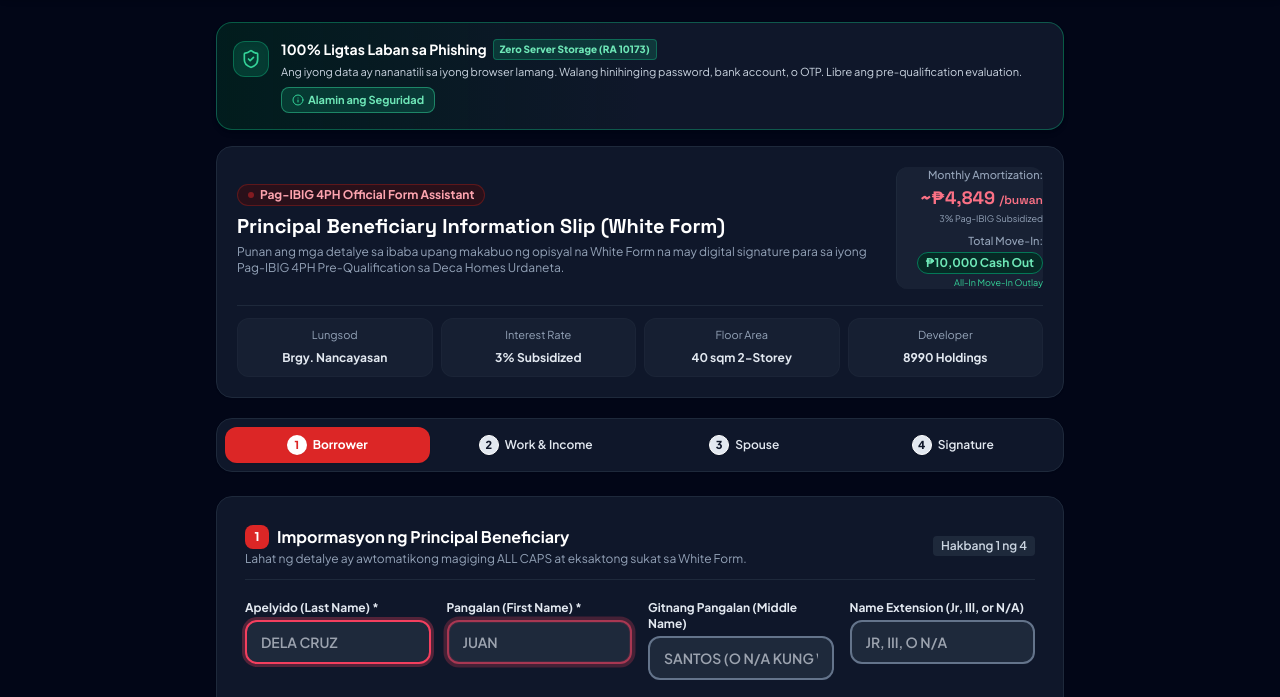
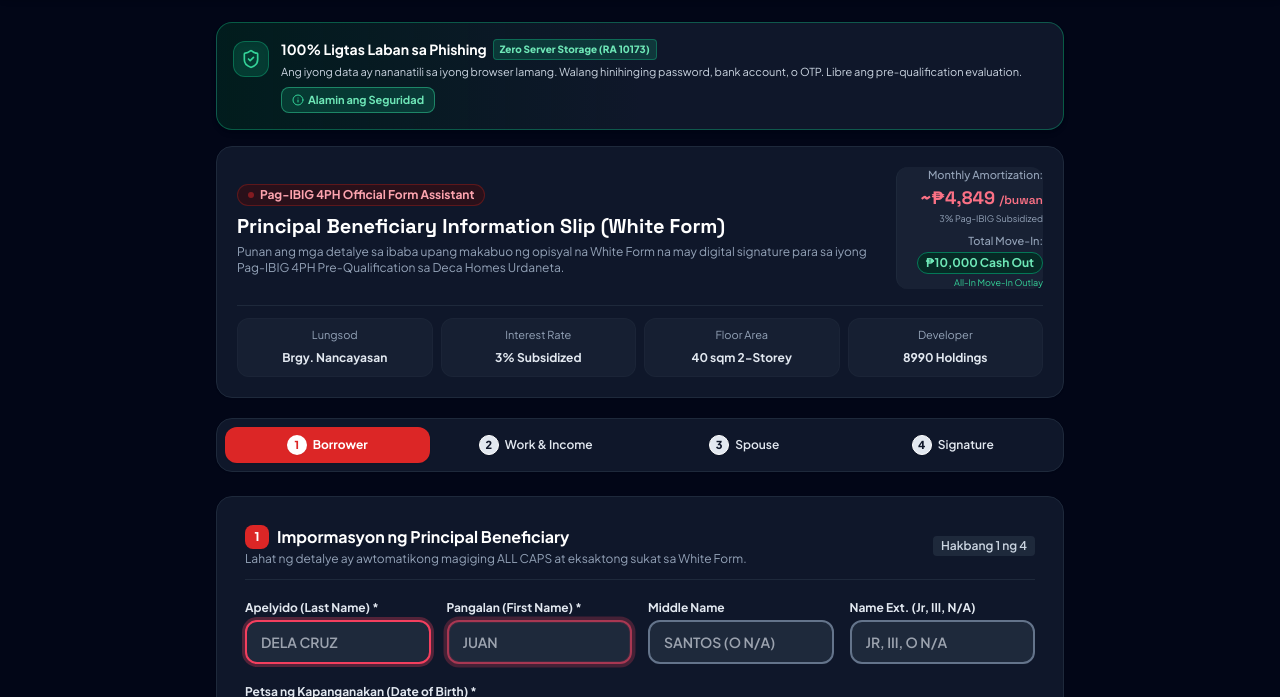
Before and after one commit to jceecanizares/JC-DECA-White-Form, a plain HTML site: page index.html in a window 1280 px wide. Shown: the part 93-790 px from the top of the page. Drawn offline with nearby package versions, Linux system fonts and the light colour scheme.

Commit message:
Add files via upload

```diff
--- a/index.html
+++ b/index.html
@@ -373,25 +373,25 @@
           <span class="text-xs font-semibold px-2 py-0.5 rounded bg-slate-100 dark:bg-slate-800 text-slate-600 dark:text-slate-300">Hakbang 1 ng 4</span>
         </div>
 
-        <div class="grid grid-cols-1 sm:grid-cols-4 gap-4">
+        <div class="grid grid-cols-1 sm:grid-cols-4 gap-4 items-end">
           <!-- Surname -->
-          <div>
+          <div class="flex flex-col justify-end">
             <label for="surname" class="block text-xs font-bold text-slate-800 dark:text-slate-200 mb-1">Apelyido (Last Name) *</label>
             <input type="text" id="surname" placeholder="DELA CRUZ" class="uppercase-input w-full px-3.5 py-2.5 text-xs sm:text-sm bg-white dark:bg-slate-800 border-2 border-slate-400 dark:border-slate-600 rounded-xl focus:ring-2 focus:ring-red-600 dark:focus:ring-red-500 text-slate-900 dark:text-slate-100 font-semibold transition" required>
           </div>
           <!-- First Name -->
-          <div>
+          <div class="flex flex-col justify-end">
             <label for="firstName" class="block text-xs font-bold text-slate-800 dark:text-slate-200 mb-1">Pangalan (First Name) *</label>
             <input type="text" id="firstName" placeholder="JUAN" class="uppercase-input w-full px-3.5 py-2.5 text-xs sm:text-sm bg-white dark:bg-slate-800 border-2 border-slate-400 dark:border-slate-600 rounded-xl focus:ring-2 focus:ring-red-600 dark:focus:ring-red-500 text-slate-900 dark:text-slate-100 font-semibold transition" required>
           </div>
           <!-- Middle Name -->
-          <div>
-            <label for="middleName" class="block text-xs font-bold text-slate-800 dark:text-slate-200 mb-1">Gitnang Pangalan (Middle Name)</label>
-            <input type="text" id="middleName" placeholder="SANTOS (O N/A KUNG WALA)" class="uppercase-input w-full px-3.5 py-2.5 text-xs sm:text-sm bg-white dark:bg-slate-800 border-2 border-slate-400 dark:border-slate-600 rounded-xl focus:ring-2 focus:ring-red-600 dark:focus:ring-red-500 text-slate-900 dark:text-slate-100 font-semibold transition">
+          <div class="flex flex-col justify-end">
+            <label for="middleName" class="block text-xs font-bold text-slate-800 dark:text-slate-200 mb-1">Middle Name</label>
+            <input type="text" id="middleName" placeholder="SANTOS (O N/A)" class="uppercase-input w-full px-3.5 py-2.5 text-xs sm:text-sm bg-white dark:bg-slate-800 border-2 border-slate-400 dark:border-slate-600 rounded-xl focus:ring-2 focus:ring-red-600 dark:focus:ring-red-500 text-slate-900 dark:text-slate-100 font-semibold transition">
           </div>
           <!-- Name Extension (Pag-IBIG 4PH Evaluation Only) -->
-          <div>
-            <label for="nameExt" class="block text-xs font-bold text-slate-800 dark:text-slate-200 mb-1">Name Extension (Jr, III, or N/A)</label>
+          <div class="flex flex-col justify-end">
+            <label for="nameExt" class="block text-xs font-bold text-slate-800 dark:text-slate-200 mb-1">Name Ext. (Jr, III, N/A)</label>
             <input type="text" id="nameExt" placeholder="JR, III, O N/A" class="uppercase-input w-full px-3.5 py-2.5 text-xs sm:text-sm bg-white dark:bg-slate-800 border-2 border-slate-400 dark:border-slate-600 rounded-xl focus:ring-2 focus:ring-red-600 dark:focus:ring-red-500 text-slate-900 dark:text-slate-100 font-semibold transition">
           </div>
         </div>
@@ -656,21 +656,21 @@
         </div>
 
         <div id="spouse-fields-container" class="space-y-4">
-          <div class="grid grid-cols-1 sm:grid-cols-4 gap-4">
-            <div>
+          <div class="grid grid-cols-1 sm:grid-cols-4 gap-4 items-end">
+            <div class="flex flex-col justify-end">
               <label for="spouseSurname" class="block text-xs font-bold text-slate-800 dark:text-slate-200 mb-1">Apelyido ng Asawa *</label>
               <input type="text" id="spouseSurname" placeholder="DELA CRUZ" class="uppercase-input w-full px-3.5 py-2.5 text-xs sm:text-sm bg-white dark:bg-slate-800 border-2 border-slate-400 dark:border-slate-600 rounded-xl focus:ring-2 focus:ring-red-600 text-slate-900 dark:text-slate-100 font-semibold transition">
             </div>
-            <div>
+            <div class="flex flex-col justify-end">
               <label for="spouseFirstName" class="block text-xs font-bold text-slate-800 dark:text-slate-200 mb-1">Pangalan ng Asawa *</label>
               <input type="text" id="spouseFirstName" placeholder="MARIA" class="uppercase-input w-full px-3.5 py-2.5 text-xs sm:text-sm bg-white dark:bg-slate-800 border-2 border-slate-400 dark:border-slate-600 rounded-xl focus:ring-2 focus:ring-red-600 text-slate-900 dark:text-slate-100 font-semibold transition">
             </div>
-            <div>
-              <label for="spouseMiddleName" class="block text-xs font-bold text-slate-800 dark:text-slate-200 mb-1">Gitnang Pangalan ng Asawa</label>
+            <div class="flex flex-col justify-end">
+              <label for="spouseMiddleName" class="block text-xs font-bold text-slate-800 dark:text-slate-200 mb-1">Middle Name ng Asawa</label>
               <input type="text" id="spouseMiddleName" placeholder="GARCIA (O N/A)" class="uppercase-input w-full px-3.5 py-2.5 text-xs sm:text-sm bg-white dark:bg-slate-800 border-2 border-slate-400 dark:border-slate-600 rounded-xl focus:ring-2 focus:ring-red-600 text-slate-900 dark:text-slate-100 font-semibold transition">
             </div>
-            <div>
-              <label for="spouseNameExt" class="block text-xs font-bold text-slate-800 dark:text-slate-200 mb-1">Name Extension (Jr, III, or N/A)</label>
+            <div class="flex flex-col justify-end">
+              <label for="spouseNameExt" class="block text-xs font-bold text-slate-800 dark:text-slate-200 mb-1">Name Ext. (Jr, III, N/A)</label>
               <input type="text" id="spouseNameExt" placeholder="JR, III, O N/A" class="uppercase-input w-full px-3.5 py-2.5 text-xs sm:text-sm bg-white dark:bg-slate-800 border-2 border-slate-400 dark:border-slate-600 rounded-xl focus:ring-2 focus:ring-red-600 text-slate-900 dark:text-slate-100 font-semibold transition">
             </div>
           </div>
```
